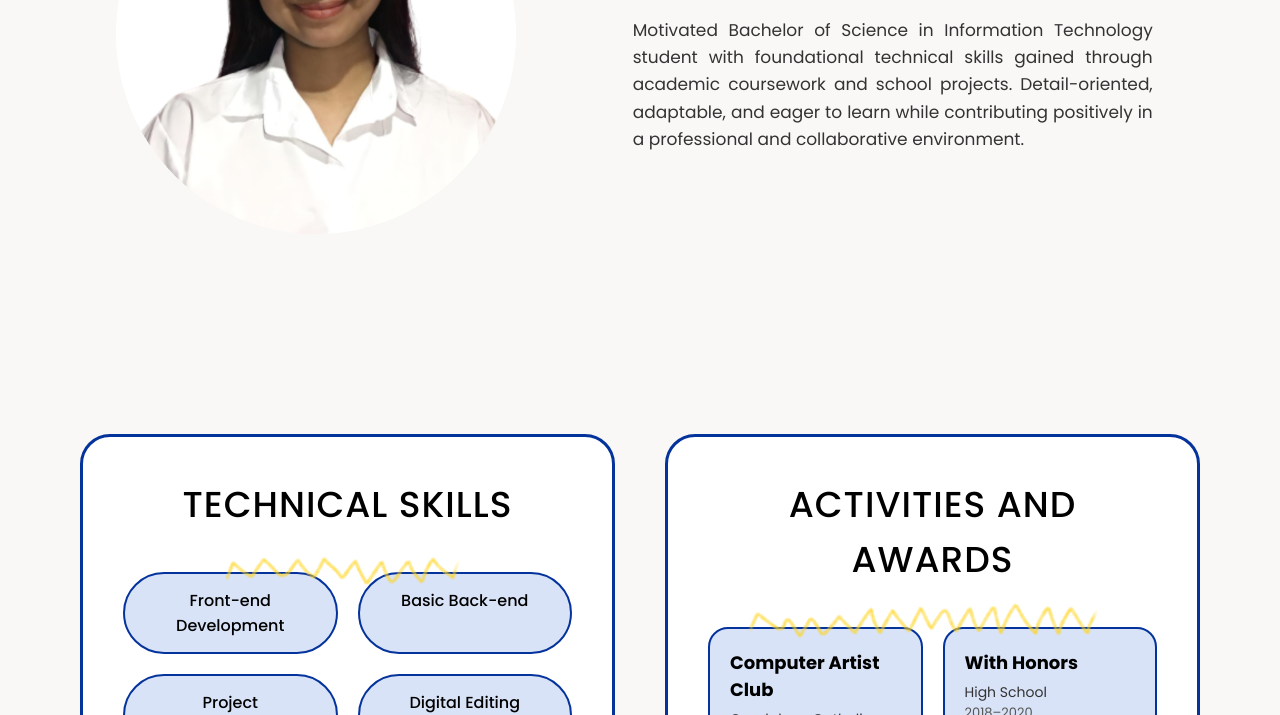
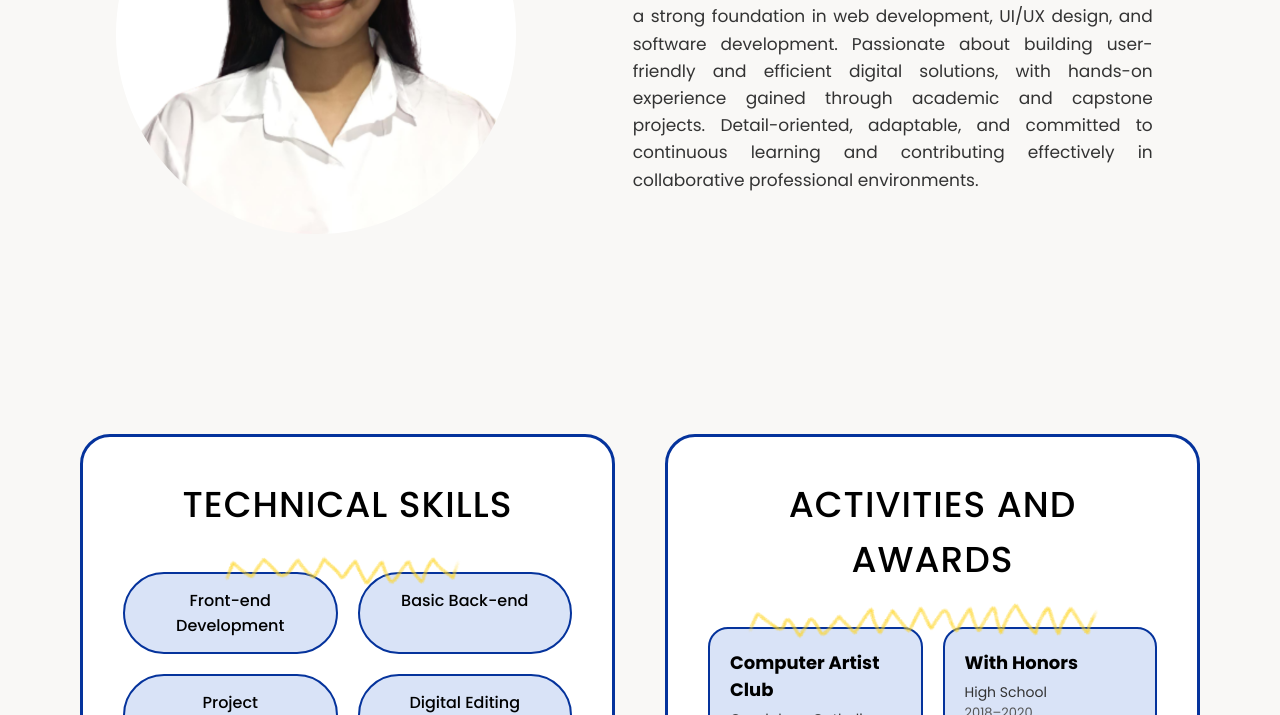
Before and after one commit to sojuwithice/myportfolio, a plain HTML site: page main.html in a window 1280 px wide. Shown: the part 385-1100 px from the top of the page. Drawn offline with Linux system fonts and the light colour scheme.

Commit message:
updated introduction

```diff
--- a/main.html
+++ b/main.html
@@ -52,10 +52,8 @@
       </div>
 
       <p>
-        Motivated Bachelor of Science in Information Technology student with
-        foundational technical skills gained through academic coursework and
-        school projects. Detail-oriented, adaptable, and eager to learn while
-        contributing positively in a professional and collaborative environment.
+        Bachelor of Science in Information Technology graduate with a strong foundation in web development, UI/UX design,
+        and software development. Passionate about building user-friendly and efficient digital solutions, with hands-on experience gained through academic and capstone projects. Detail-oriented, adaptable, and committed to continuous learning and contributing effectively in collaborative professional environments.
       </p>
     </div>
   </section>
```
